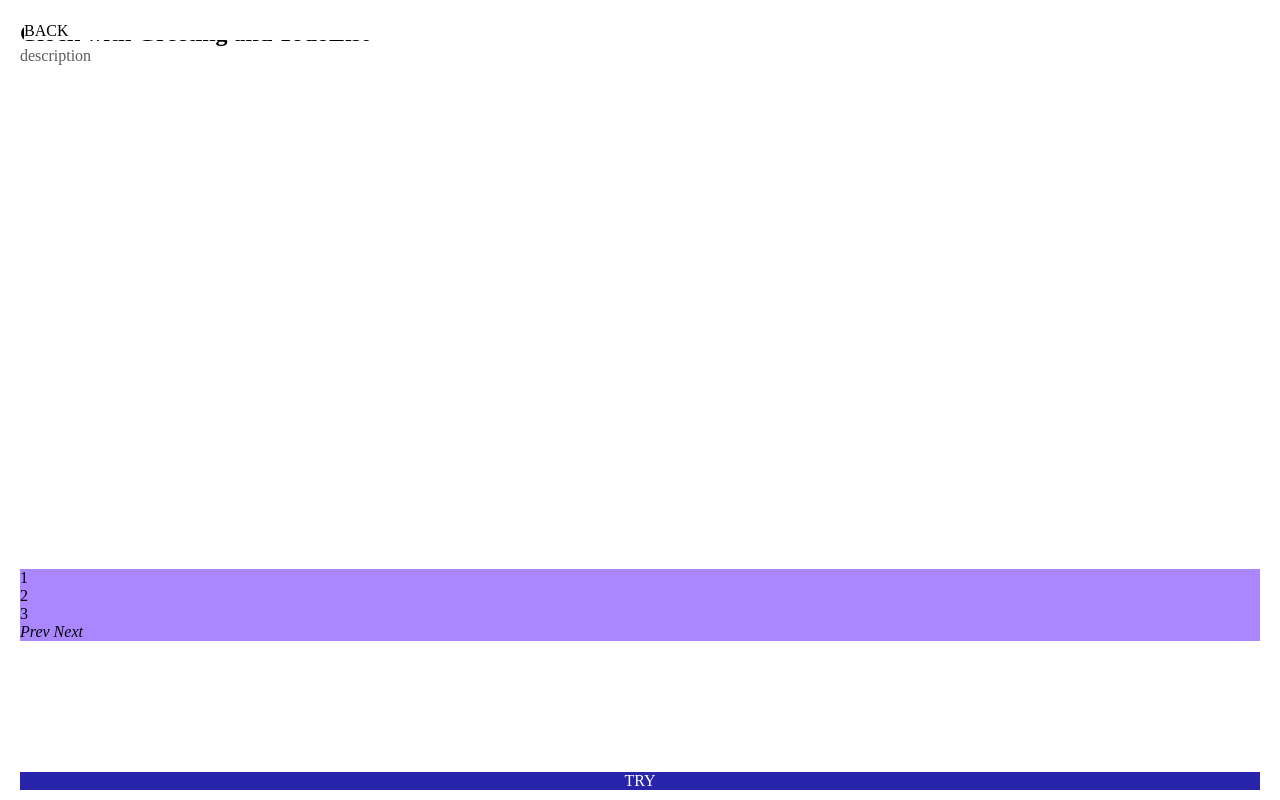
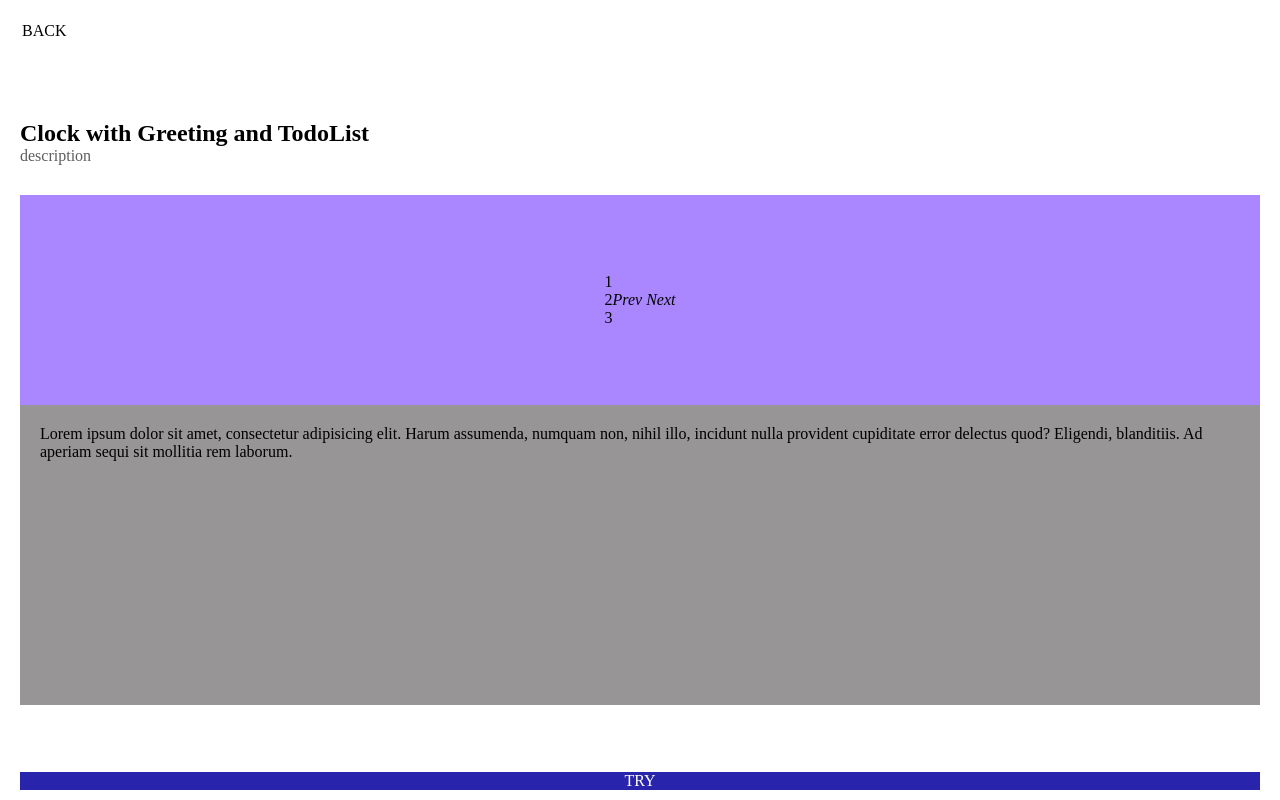
Before and after one commit to OriginalAnswer/Develop-Portfolio, a plain HTML site: page index.html in a window 1280 px wide. Shown: the top 800 px of the page. Drawn offline with Linux system fonts and the light colour scheme.

Commit message:
Update index.html

```diff
--- a/index.html
+++ b/index.html
@@ -10,32 +10,37 @@
         body{
             width: 100%;height: 150vh;
             background-color: #fff;
-            padding: 20px 20px;
-            display: flex;
-            flex-direction: column;
-            justify-content: space-between;
+            padding: 70px 20px 20px 20px;
+
         }
         a{
             text-decoration: none;
             color: inherit;
         }
+        #s1{padding: 50px 0 30px 0;}
         #s1>p{color: rgb(93, 93, 93);}
         #s2{
             width: 100%;
-            background: rgb(171, 135, 255);position: relative;}
-            #s2>#imgs{
-            width: 100%;
-            height: 200px;
-            display: inline-flex;
-            overflow: hidden;
+            height: 210px;
+            background: rgb(171, 135, 255);position: relative;
+            padding: 20px 0;
+            display: flex;
+            justify-content: center;
+            align-items: center;
         }
-        #s2>#is{}
-        #s3{background: rgb(151, 149, 149);}
+        #s3{
+            height: 300px;
+            background: rgb(151, 149, 149);
+            padding: 20px;
+        }
+        #s3>#is{
+            position: absolute;
+        }
         header{
             position: fixed;
             top: 0;left: 0;
             width: 100%;
-            margin: 22px 24px;
+            padding: 22px;
             background: #fff;}
         footer{
             position: fixed;
@@ -66,7 +71,7 @@
             <div>2</div>
             <div>3</div>
         </div>
-        <div class="ibox">
+        <div class="is">
             <i>Prev</i>
             <i>Next</i>
         </div>
```
